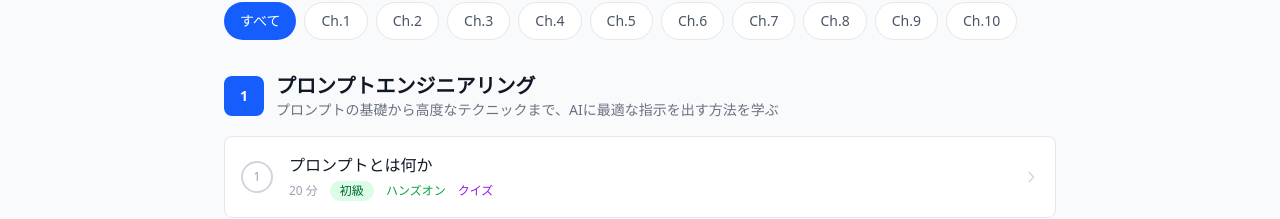
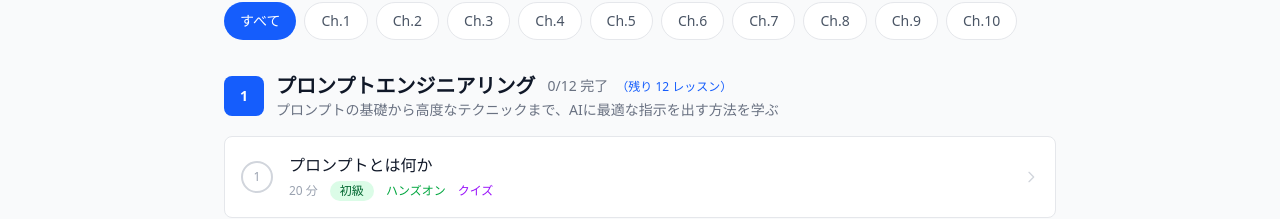
Before and after one commit to yts-takahashi/ai-learning, a Next.js app: page /lessons in a window 1280 px wide. Shown: the part 355-574 px from the top of the page. Built offline with nearby package versions, Linux system fonts and the light colour scheme; no server answers.

Commit message:
improve(ux): チャプター内残りレッスン数をレッスン一覧・詳細ページに表示
Co-Authored-By: Claude Sonnet 4.6 <noreply@anthropic.com>

```diff
--- a/src/app/lessons/[slug]/page.tsx
+++ b/src/app/lessons/[slug]/page.tsx
@@ -1,7 +1,7 @@
 import { notFound } from 'next/navigation';
 import Link from 'next/link';
 import { MDXRemote } from 'next-mdx-remote/rsc';
-import { getLessonBySlug, getAdjacentLessons, getAllLessons } from '@/lib/lessons';
+import { getLessonBySlug, getAdjacentLessons, getAllLessons, getLessonsByChapter } from '@/lib/lessons';
 import { parseLessonContent } from '@/lib/parseLesson';
 import { parseQuizMarkdown } from '@/lib/parseQuiz';
 import { CHAPTERS, DIFFICULTY_LABELS } from '@/lib/constants';
@@ -9,6 +9,7 @@ import Badge from '@/components/ui/Badge';
 import LessonContent from '@/components/features/LessonContent';
 import LessonComplete from '@/components/features/LessonComplete';
 import LessonKeyboardNav from '@/components/features/LessonKeyboardNav';
+import ChapterProgress from '@/components/features/ChapterProgress';
 import { mdxComponents } from '@/components/mdx/mdxComponents';
 
 interface LessonPageProps {
@@ -55,6 +56,7 @@ export default async function LessonPage({ params }: LessonPageProps) {
   }
 
   const { prev, next } = getAdjacentLessons(slug);
+  const chapterLessons = getLessonsByChapter(lesson.chapter);
   const { article, handson, quiz } = parseLessonContent(lesson.content);
 
   const mdOptions = { mdxOptions: { format: 'md' as const } };
@@ -94,6 +96,7 @@ export default async function LessonPage({ params }: LessonPageProps) {
             Ch.{lesson.chapter} — {chapterInfo?.title ?? lesson.chapterTitle}
           </span>
           <Badge difficulty={lesson.difficulty} />
+          <ChapterProgress lessons={chapterLessons} />
         </div>
         <h1 className="text-2xl sm:text-3xl font-bold text-gray-900 mb-4">{lesson.title}</h1>
         <div className="flex flex-wrap gap-4 text-sm text-gray-500">
--- a/src/app/lessons/page.tsx
+++ b/src/app/lessons/page.tsx
@@ -4,6 +4,7 @@ import { CHAPTERS } from '@/lib/constants';
 import LessonCard from '@/components/features/LessonCard';
 import LessonsProgress from '@/components/features/LessonsProgress';
 import ChapterFilter from '@/components/features/ChapterFilter';
+import ChapterProgress from '@/components/features/ChapterProgress';
 
 interface LessonsPageProps {
   searchParams: Promise<{ chapter?: string }>;
@@ -41,8 +42,11 @@ export default async function LessonsPage({ searchParams }: LessonsPageProps) {
                 <div className="w-10 h-10 bg-blue-600 rounded-lg flex items-center justify-center flex-shrink-0">
                   <span className="text-white font-bold text-sm">{chapter.number}</span>
                 </div>
-                <div>
-                  <h2 className="font-bold text-xl text-gray-900">{chapter.title}</h2>
+                <div className="flex-1 min-w-0">
+                  <div className="flex items-center gap-3 flex-wrap">
+                    <h2 className="font-bold text-xl text-gray-900">{chapter.title}</h2>
+                    <ChapterProgress lessons={chapter.lessons} />
+                  </div>
                   {chapterInfo && (
                     <p className="text-sm text-gray-500">{chapterInfo.description}</p>
                   )}
--- /dev/null
+++ b/src/components/features/ChapterProgress.tsx
@@ -0,0 +1,26 @@
+'use client';
+
+import { useProgress } from '@/hooks/useProgress';
+import { Lesson } from '@/lib/types';
+
+interface ChapterProgressProps {
+  lessons: Lesson[];
+}
+
+export default function ChapterProgress({ lessons }: ChapterProgressProps) {
+  const { isCompleted, isLoaded } = useProgress();
+
+  if (!isLoaded || lessons.length === 0) return null;
+
+  const completedCount = lessons.filter((l) => isCompleted(l.slug)).length;
+  const remaining = lessons.length - completedCount;
+
+  return (
+    <span className="text-sm text-gray-500">
+      {completedCount}/{lessons.length} 完了
+      {remaining > 0 && (
+        <span className="ml-2 text-xs text-blue-600 font-medium">（残り {remaining} レッスン）</span>
+      )}
+    </span>
+  );
+}
```
